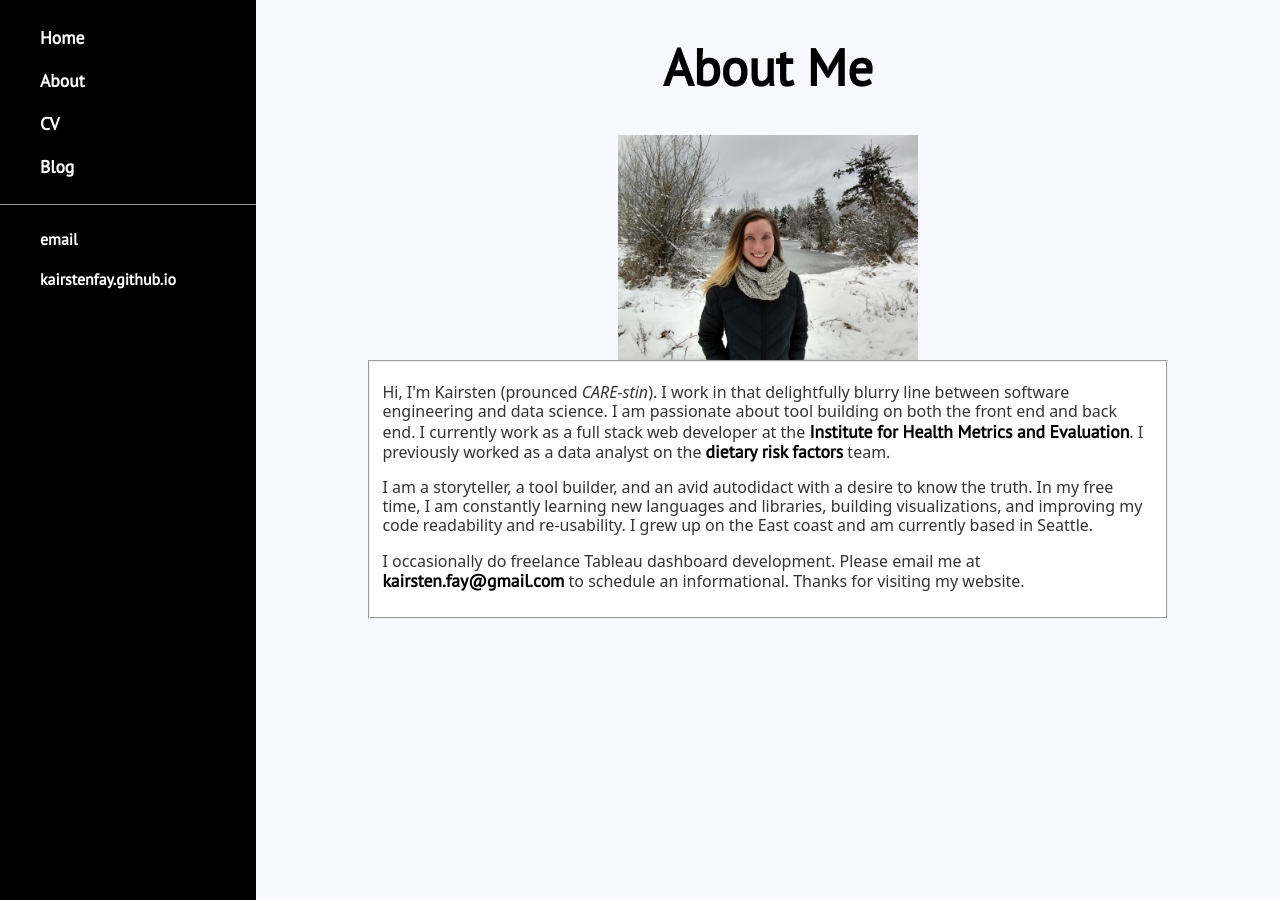
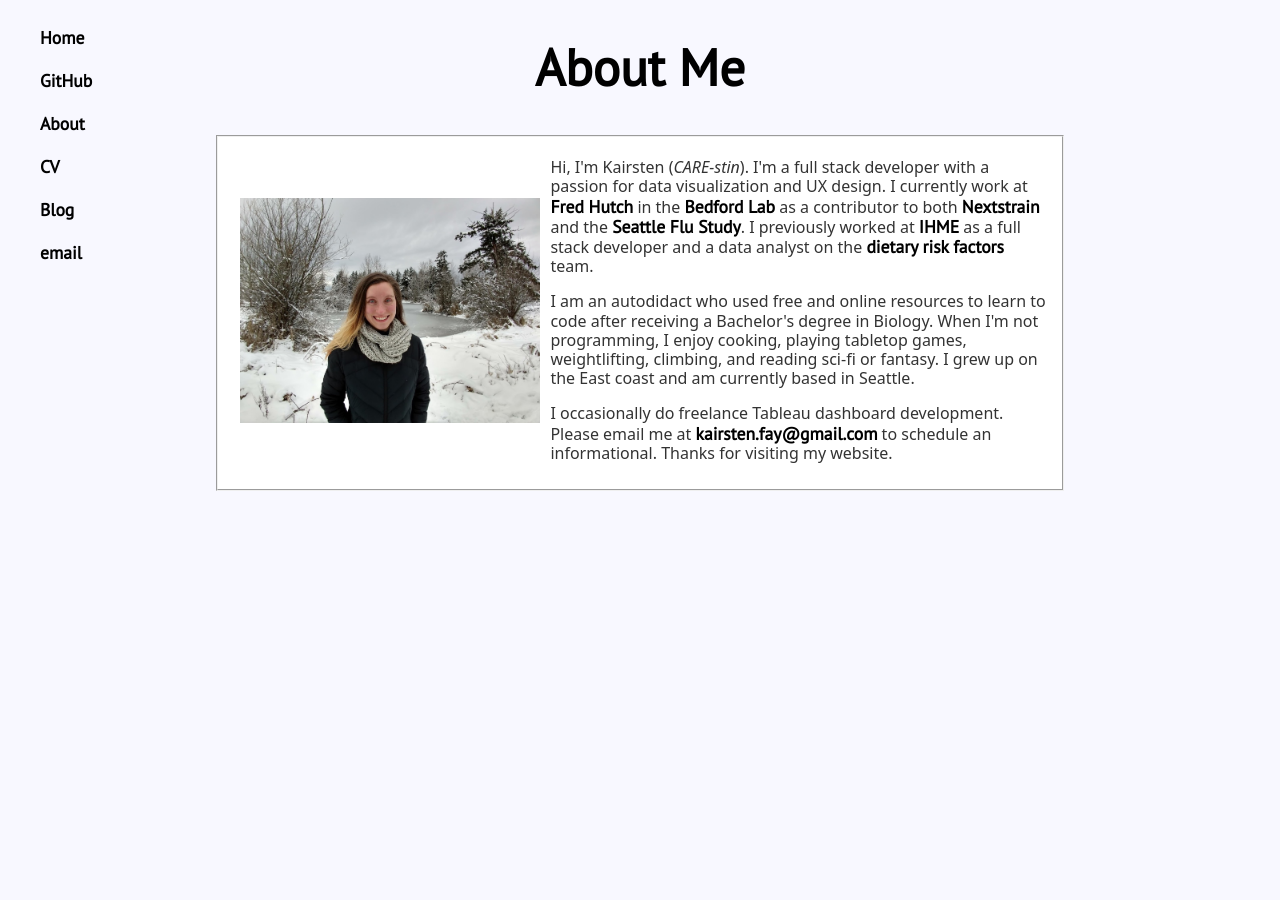
Before and after one commit to kairstenfay/kairstenfay.github.io, a Jekyll site: the page built from about/index.html, in a window 1280 px wide. Built offline with Jekyll 4.4.1, drawn with Linux system fonts in a browser that asks for light colours.

Commit message:
Update website layout and content

```diff
--- a/_layouts/default.html
+++ b/_layouts/default.html
@@ -20,17 +20,13 @@
 		<div id="page">
 			<nav>
 	    		<ul>
-	        		<li><a class="nav" href="/">Home</a></li>
+					<li><a class="nav" href="/">Home</a></li>
+					<li><a class="nav" href="http://github.com/kairstenfay">GitHub</a></li>
 		        	<li><a class="nav" href="/about">About</a></li>
 	        		<li><a class="nav" href="/cv">CV</a></li>
 	        		<li><a class="nav" href="/blog">Blog</a></li>
-	    		</ul>
-				<footer>
-					<ul>
-						<li><a class="nav" href="mailto:kairsten.fay@gmail.com">email</a></li>
-						<li><a class="nav" href="https://kairstenfay.github.io">kairstenfay.github.io</a></li>
-					</ul>
-				</footer>
+					<li><a class="nav" href="mailto:kairsten.fay@gmail.com">email</a></li>
+				</ul>
 			</nav>
 			<div id="thumbnail">
 
--- a/about/index.html
+++ b/about/index.html
@@ -5,25 +5,28 @@ title: Kairsten Fay's About Me
 
 <h1 class="title">About Me</h1>
 <div class="blurb" id="about">
-    <img class="me" src="../images/me.jpg" />
     <fieldset>
+        <img id="me" src="../images/me.jpg" />
+        <div>
             <p>
-        Hi, I'm Kairsten (prounced <em>CARE-stin</em>). I work in that delightfully blurry line between software
-        engineering and data science. I am passionate about tool building on both the front end and back end. I
-        currently work as a full stack web developer at the
-        <a href="http://www.healthdata.org">Institute for Health Metrics and Evaluation</a>. I previously worked as a
+                    Hi, I'm Kairsten (<em>CARE-stin</em>). I'm a full stack developer with a passion for data visualization and
+                    UX design. I currently work at <a href="http://fredhutch.org">Fred Hutch</a> in the
+                    <a href="http://bedford.io">Bedford Lab</a> as a contributor to both <a href="http://nextstrain.org">Nextstrain</a>
+                    and the <a href="http://seattleflu.org">Seattle Flu Study</a>.
+                    I previously worked at <a href="http://www.healthdata.org">IHME</a> as a full stack developer and a
                     data analyst on the <a href="http://nutrition.healthdata.org">dietary risk factors</a> team.
                 </p>
                 <p>
-        I am a storyteller, a tool builder, and an avid autodidact with a desire to know the truth. In my free time, I am
-        constantly learning new languages and libraries, building visualizations, and improving my code readability and
-        re-usability. I grew up on the East coast and am currently based in Seattle.
+                    I am an autodidact who used free and online resources to learn to code after receiving a Bachelor's degree in Biology.
+                    When I'm not programming, I enjoy cooking, playing tabletop games, weightlifting, climbing, and reading sci-fi or fantasy.
+                    I grew up on the East coast and am currently based in Seattle.
                 </p>
                 <p>
                     I occasionally do freelance Tableau dashboard development. Please email me at
                     <a href="mailto:kairstenfay@gmail.com">kairsten.fay@gmail.com</a> to schedule an informational.
                     Thanks for visiting my website.
                 </p>
+        </div>
     </fieldset>
 
 </div>
--- a/css/main.css
+++ b/css/main.css
@@ -3,22 +3,23 @@ body {
     font-family: 'PT Sans', sans-serif;
     background-color: ghostwhite;
 }
+
 nav {
-    background-color: #000;
+    background-color: ghostwhite;
     display: flex;
     flex-direction: column;
     position: fixed;
-    width: 20vw;
+    width: 50px;
     height: 100vh;
 }
 
-nav ul, footer ul {
+nav ul {
     list-style: none;
     font-weight: bold;
     display: flex;
     flex-direction: column;
 }
-nav ul li, footer ul li {
+nav ul li {
     display: inline;
     margin-right: 20px;
 }
@@ -31,31 +32,24 @@ a {
     position: relative;
 }
 
+a:hover {
+    color: rgb(255, 0, 157);
+}
+
 a.post-title {
     font-family: system-ui, sans-serif;
 }
 
-a:hover {
-    /* color: #d1d7e8; */
-    /*text-shadow: 1px 1px 1px #d1d7e8;*/
-    position: relative;
-    bottom: 2px;
-}
-
 a.nav {
-    color: white;
     font-weight: 900;
     position: relative;
-}
-
-a.nav:hover {
-    /* text-shadow: 2px 2px 5px #d1d7e8; */
 }
 
 fieldset {
     width: 80%;
     background-color: white;
     margin-bottom: 20px;
+    text-align: left;
 }
 
 p {
@@ -69,30 +63,13 @@ li {
     font-family: system-ui, sans-serif;
 }
 
-footer {
-    border-top: 1px solid #999;
-    font-size: .9em;
-    float: none;
-    display: flex;
-    flex-direction: column;
-}
-
 img {
     max-width:100%;
     max-height:100%;
-    /*
-    opacity: 1.0;
-    filter: alpha(opacity=100);
-    */
     padding: 0;
     float: none;
 }
-img.link:hover {
-    /*
-    opacity: 0.5;
-    filter: alpha(opacity=50);
-    */
-}
+
 
 img.cell {
     width: 175px;
@@ -113,50 +90,60 @@ img.post{
 }
 
 #thumbnail {
-    position: relative;
-    left: 20vw;
-    width: 80vw;
+    width: 80%;
+    margin: 0 auto;
+    text-align: center;
 }
 
-.me {
+#me {
     max-width: 300px;
     height: auto;
+    margin: auto;
+    padding: 10px;
 }
 
-#about {
+#about fieldset {
     display: flex;
-    flex-direction: column;
-    align-items: center;
+    flex-direction: row;
+    align-items: left;
 }
 
 .table {
     display: table;
     align-self: center;
     width: 100%;
-    /*border-spacing: 2em;*/
-    /*border-collapse: separate;*/
 }
 
 #cv {
     padding: 90px;
     width: 80%;
     line-height: 1.0em;
+    display: block !important;
 }
 
 .blurb {
-    padding: 0 30px 30px 30px;
+    margin: 0 auto;
+    display: flex;
+    align-items: center;
+    justify-content: center;
 }
 
 .post {
     padding: 0 0 0 60px;
     margin-top: 0;
+    text-align: left;
 }
 
 #portfolio {
+    margin: 0 auto;
     display: flex;
     justify-items: center;
     flex-direction: column;
     align-items: center;
+}
+
+footer {
+    text-align: center;
 }
 
 
@@ -186,13 +173,6 @@ img.post{
 }
 
 @media only screen and (max-width: 767px) {
-    #thumbnail {
-        font-size: .7em;
-    }
-
-    a {
-        font-size: .7em;
-    }
 }
 
 
--- a/cv/index.html
+++ b/cv/index.html
@@ -2,7 +2,6 @@
 layout: default
 title: Kairsten Fay's CV
 ---
-<div class="blurb">
 <h1 class="title">CV</h1>
 <h2 class="subtitle">
 See also my <a href="https://www.linkedin.com/in/kairsten-fay">LinkedIn
@@ -12,9 +11,7 @@ title: Kairsten Fay's CV
 	</h2>
 	<embed src="Kairsten'sResume.pdf" width="800px" height="1120px" />
 	<br>
-</div>
-
-<div id="cv">
+<div class="blurb" id="cv">
 	<fieldset>
 		<legend>Other Work Experience</legend>
 		<p>
--- a/index.html
+++ b/index.html
@@ -107,10 +107,11 @@ statistical analysis inference computer science software engineer ui ux fullstac
         </div>
         </fieldset>
     </div>
-
+    <footer>
         <a href="http://www.linkedin.com/in/kairsten-fay">LinkedIn</a> •
         <a href="https://github.com/kairstenfay">Github</a> •
         <a href="https://www.upwork.com/o/profiles/users/_~01d3f7b6763a1732d4/">Upwork</a> •
         <a href="https://www.mendeley.com/profiles/kairsten-fay2/">Mendeley</a> •
         <a href="http://rpubs.com/kafay">Rpubs</a> •
         <a href="https://www.kaggle.com/kairstenfay">Kaggle</a><br>
+    </footer>
```
Lines whose indentation alone changed are shown as unchanged.
